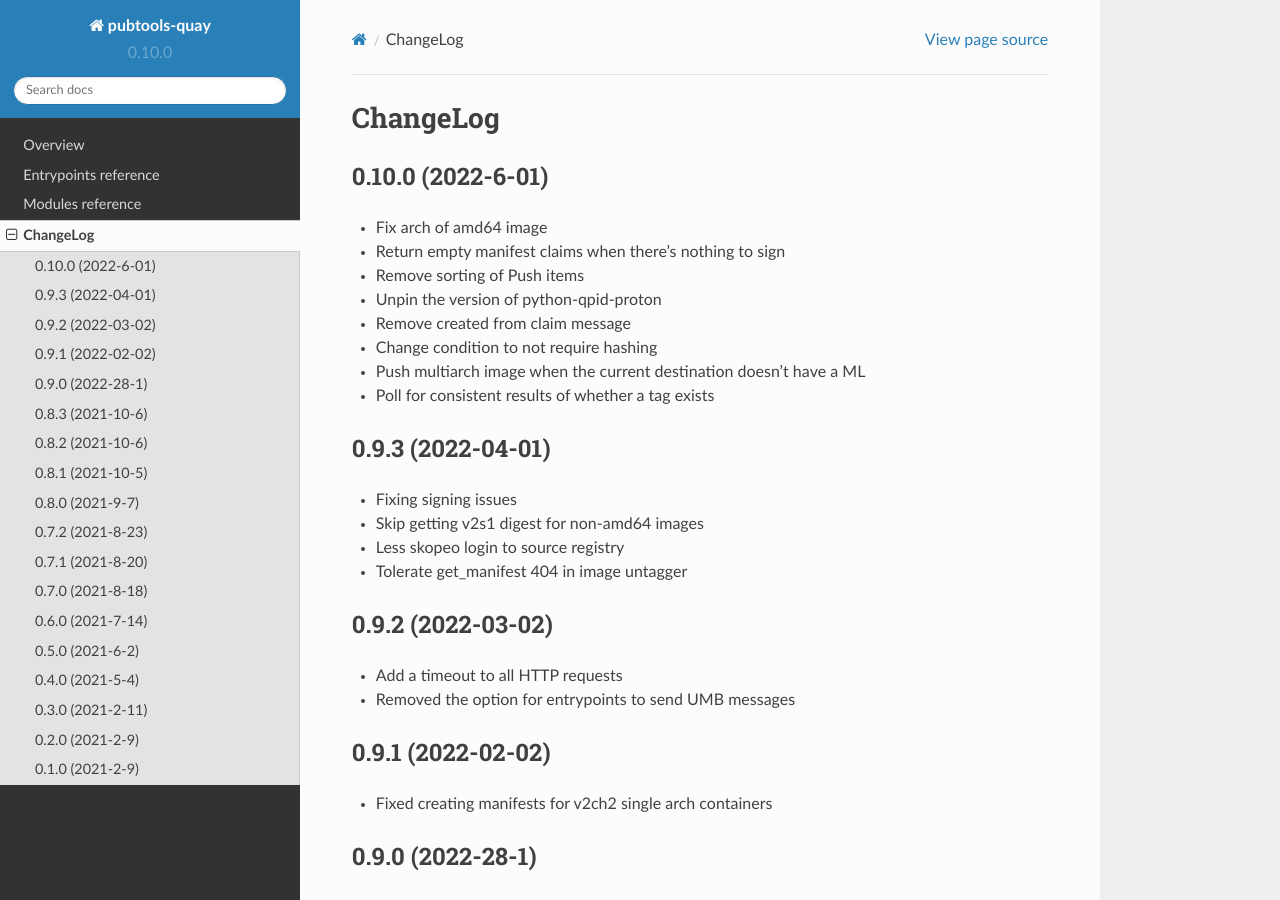
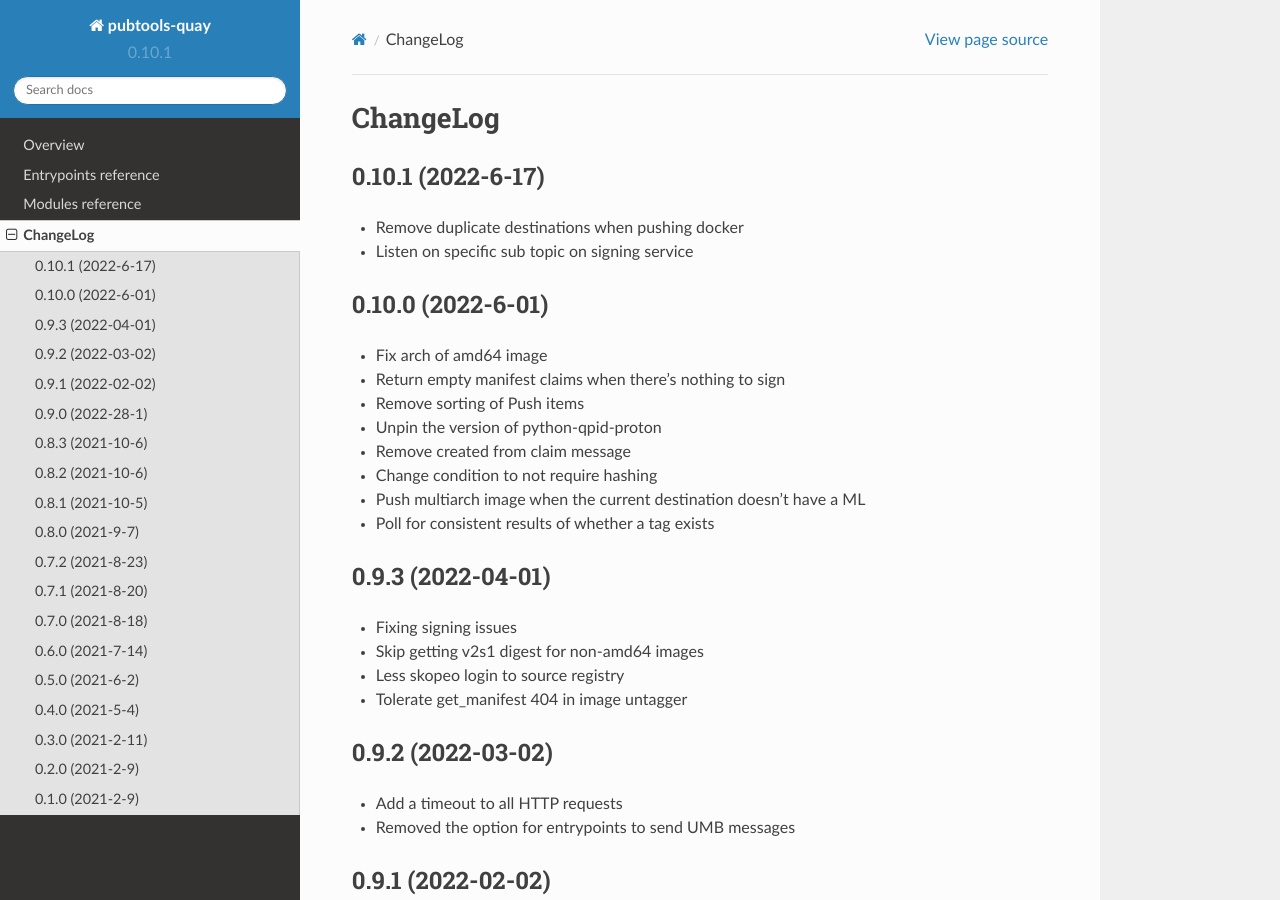
Before and after one commit to release-engineering/pubtools-quay, a Sphinx documentation site: the page built from docs/source/CHANGELOG.rst, in a window 1280 px wide and 900 px high. Built offline with Sphinx 7.4.7 and the Read the Docs theme 2.0.0, drawn with Linux system fonts in a browser that asks for light colours.

Commit message:
release v0.10.1

```diff
--- a/docs/source/CHANGELOG.rst
+++ b/docs/source/CHANGELOG.rst
@@ -1,5 +1,10 @@
 ChangeLog
 =========
+
+0.10.1 (2022-6-17)
+--------------------
+* Remove duplicate destinations when pushing docker
+* Listen on specific sub topic on signing service
 
 0.10.0 (2022-6-01)
 --------------------
--- a/docs/source/conf.py
+++ b/docs/source/conf.py
@@ -25,9 +25,9 @@ copyright = u"2021, Red Hat"
 author = u"Red Hat"
 
 # The short X.Y version
-version = u"0.10.0"
+version = u"0.10.1"
 # The full version, including alpha/beta/rc tags
-release = u"0.10.0"
+release = u"0.10.1"
 
 
 # -- General configuration ---------------------------------------------------
--- a/setup.py
+++ b/setup.py
@@ -123,7 +123,7 @@ if os.environ.get("READTHEDOCS", None):
 
 setup(
     name="pubtools-quay",
-    version="0.10.0",
+    version="0.10.1",
     description="Pubtools-quay",
     long_description=long_description,
     long_description_content_type="text/x-rst",
```
